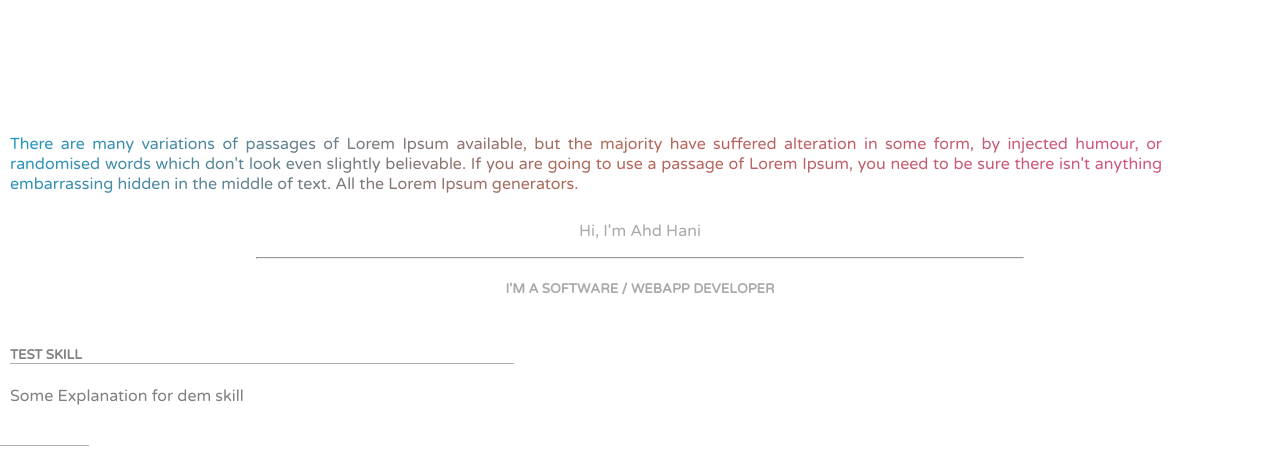
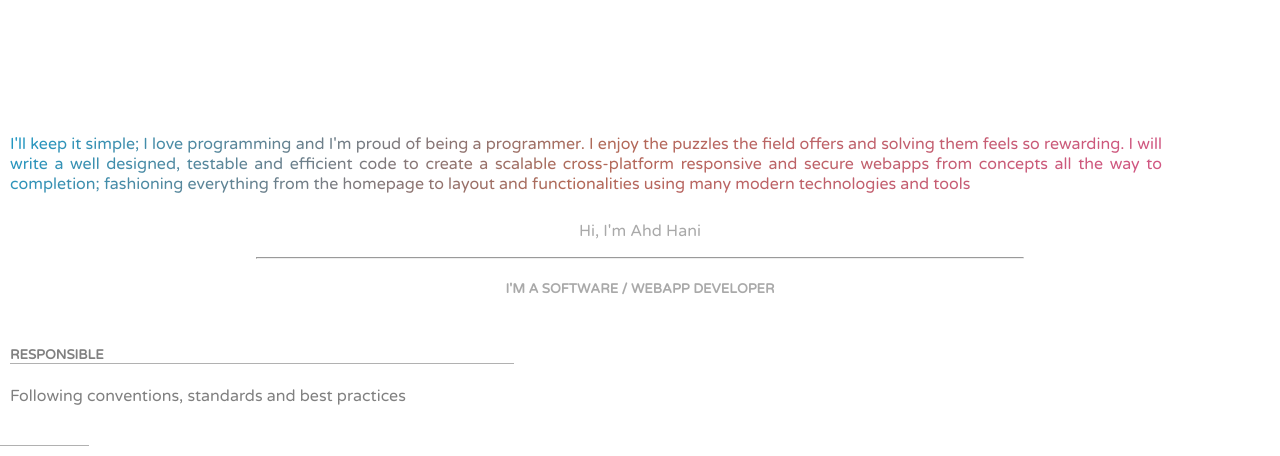
Before and after one commit to Zeus3hd/ahdhani, a React (Create React App) app: page / in a window 1280 px wide. Shown: the part 1300-1756 px from the top of the page. Built offline with nearby package versions, Linux system fonts and the light colour scheme.

Commit message:
something something

```diff
--- a/src/App.css
+++ b/src/App.css
@@ -21,7 +21,7 @@ a {
 }
 .nav-bar nav {
   position: fixed;
-  background: rgba(200, 200, 200, 0.3);
+  background: rgba(200, 200, 200, 0.7);
   height: 100vh;
   left: -100%;
   transition: 0.4s ease-in-out;
@@ -198,6 +198,7 @@ a {
 }
 .contact-icons img {
   width: 60%;
+  height: 100%;
   margin: 20px auto;
 }
 /* nav ul {
--- a/src/components/Header.js
+++ b/src/components/Header.js
@@ -8,12 +8,13 @@ const Header = () => (
       alt="testpic"
     />
     <p>
-      There are many variations of passages of Lorem Ipsum available, but the
-      majority have suffered alteration in some form, by injected humour, or
-      randomised words which don't look even slightly believable. If you are
-      going to use a passage of Lorem Ipsum, you need to be sure there isn't
-      anything embarrassing hidden in the middle of text. All the Lorem Ipsum
-      generators.
+      I'll keep it simple; I love programming and I'm proud of being a
+      programmer. I enjoy the puzzles the field offers and solving them feels so
+      rewarding. I will write a well designed, testable and efficient code to
+      create a scalable cross-platform responsive and secure webapps from
+      concepts all the way to completion; fashioning everything from the
+      homepage to layout and functionalities using many modern technologies and
+      tools
     </p>
   </div>
 );
--- a/src/components/Skills.js
+++ b/src/components/Skills.js
@@ -4,16 +4,16 @@ const Skills = () => (
   <div className="skill-box">
     <div className="skills-container">
       <div className="item-1">
-        <h5>Test Skill</h5>
-        <p>Some Explanation for dem skill</p>
+        <h5>RESPONSIBLE</h5>
+        <p>Following conventions, standards and best practices</p>
       </div>
       <div className="item-2">
-        <h5>Skill Test</h5>
-        <p>i got nothing to say about this</p>
+        <h5>TESTABLE</h5>
+        <p>Test driven code, more tests = less bugs</p>
       </div>
       <div className="item-3">
-        <h5>hakuna matata</h5>
-        <p>use your fucking imagination</p>
+        <h5>SCALABLE/CROSS-PLATFORM</h5>
+        <p>Adequate for different environments,sizes and platforms.</p>
       </div>
     </div>
     <p id="mystack">MY STACK</p>
```
Also changed, not shown: firebase.json (added), 1 other file (tests, documents, lock files or other folders).
